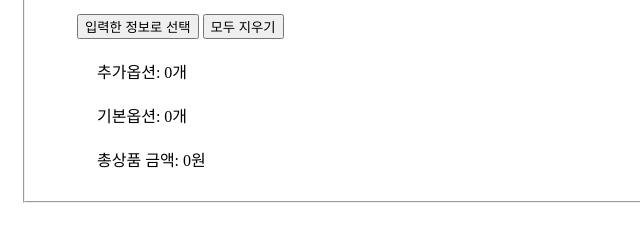
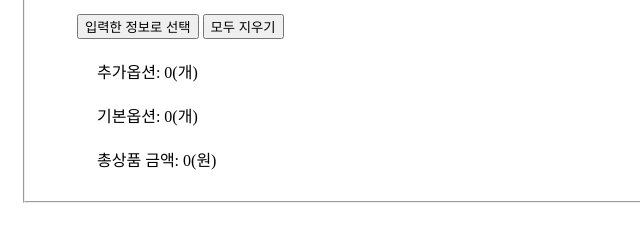
Before and after one commit to yollo0409/yollo, a plain HTML site: page EstimateMiniCurtain.html in a window 1280 px wide. Shown: the part 247-481 px from the top of the page, 0-640 px from the left. Drawn offline with Linux system fonts and the light colour scheme.

Commit message:
change texts

```diff
--- a/EstimateMiniCurtain.html
+++ b/EstimateMiniCurtain.html
@@ -3,7 +3,7 @@
 <head>
     <meta charset="UTF-8">
     <meta name="viewport" content="width=device-width, initial-scale=1.0">
-    <title>Document</title>
+    <title>견적내기</title>
     <style>
         ul {
             list-style:none;
@@ -96,9 +96,9 @@
                     <input type="button"  id="select" value="입력한 정보로 선택">
                     <input type="button"  id="deleteAll" value="모두 지우기">
 
-                   <li>추가옵션:  <span id="addtionalOption">0개</span></li>
-                   <li>기본옵션:<span id="basicOption"> 0개</span></li>
-                   <li>총상품 금액:<span id="totalPrice"> 0원</span></li>
+                   <li>추가옵션:  <span id="addtionalOption">0(개)</span></li>
+                   <li>기본옵션:<span id="basicOption"> 0(개)</span></li>
+                   <li>총상품 금액:<span id="totalPrice"> 0(원)</span></li>
 
             </fieldset>
         </form>
```
